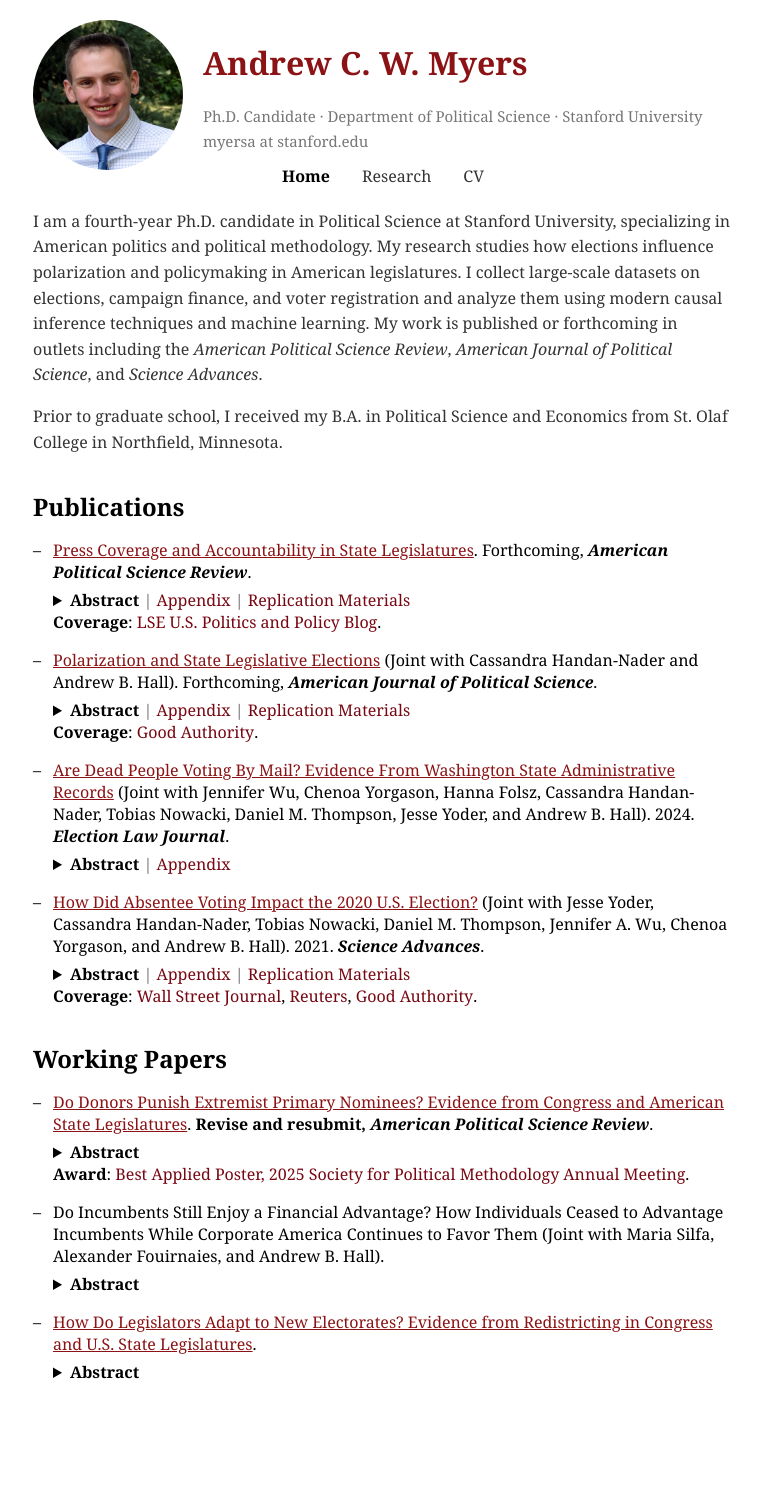
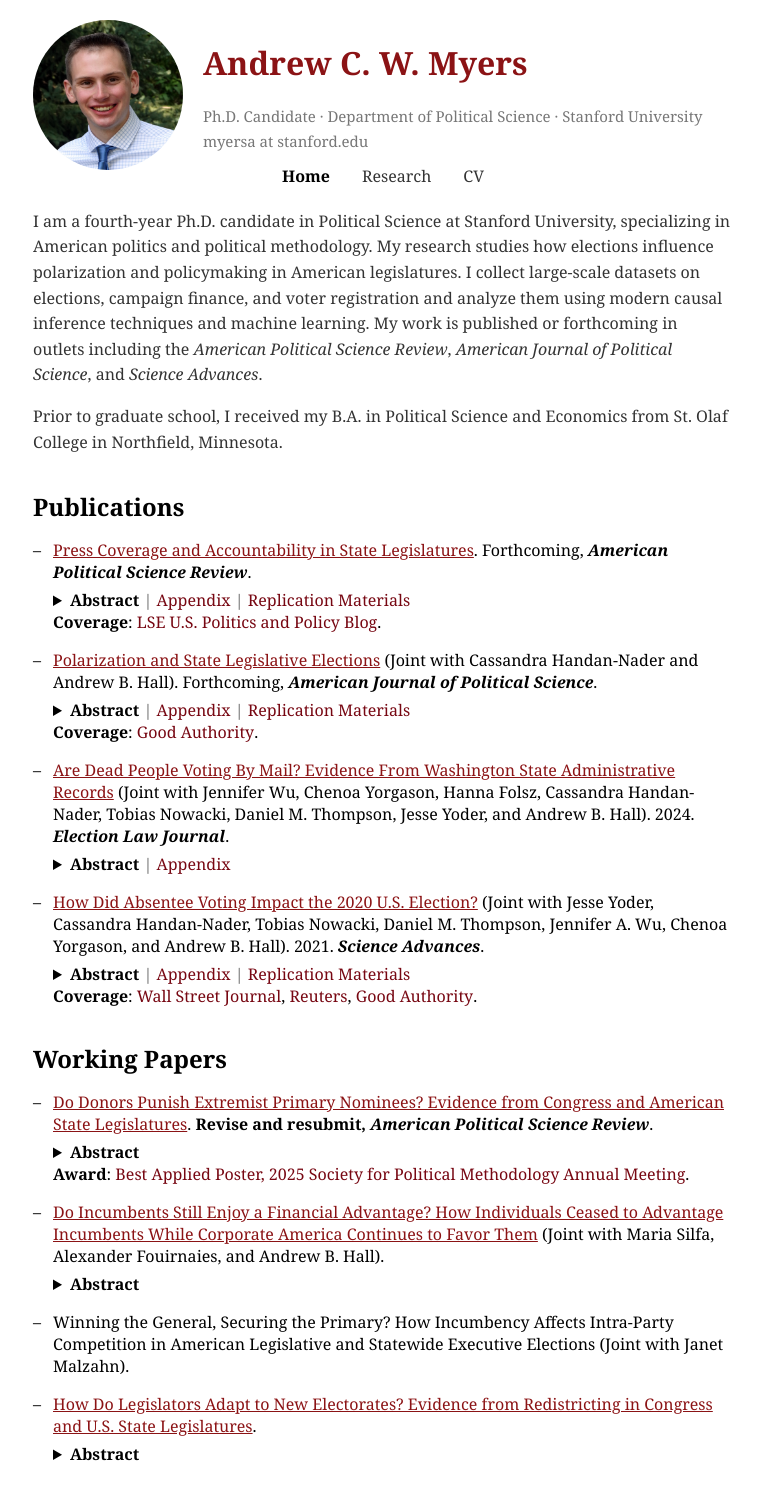
Before and after one commit to AndyMyersSkol/AndyMyersSkol.github.io, a Jekyll site: the page index.html, which Jekyll copies as it is, in a window 1280 px wide. Shown: the whole page, without its empty margins (257-1017 px from the left). Built offline with Jekyll 4.4.1, drawn with Linux system fonts in a browser that asks for light colours; before the commit the page ends 1419 px from its top, so only the background shows below that.

Commit message:
Update index.html

```diff
--- a/index.html
+++ b/index.html
@@ -153,7 +153,7 @@ Fundraising is a critical element of legislative elections, yet problems of endo
 
    <ul class="dashed">
         <li>
-            Do Incumbents Still Enjoy a Financial Advantage? How Individuals Ceased to Advantage Incumbents While Corporate America Continues to Favor Them (Joint with Maria Silfa, Alexander Fouirnaies, and Andrew B. Hall).
+            <a target="_blank" class="bib" href="/myers_silfa_fouirnaies_hall_fin_inc_adv.pdf">Do Incumbents Still Enjoy a Financial Advantage? How Individuals Ceased to Advantage Incumbents While Corporate America Continues to Favor Them</a> (Joint with Maria Silfa, Alexander Fouirnaies, and Andrew B. Hall).
             <details class="abstract-container">
                 <summary>
                     <span>Abstract</span>
@@ -163,6 +163,12 @@ Incumbents have long enjoyed a substantial fundraising advantage in American ele
 
                 </p>
             </details>
+        </li>
+    </ul>
+
+   <ul class="dashed">
+        <li>
+            Winning the General, Securing the Primary? How Incumbency Affects Intra-Party Competition in American Legislative and Statewide Executive Elections (Joint with Janet Malzahn).
         </li>
     </ul>
 
```
